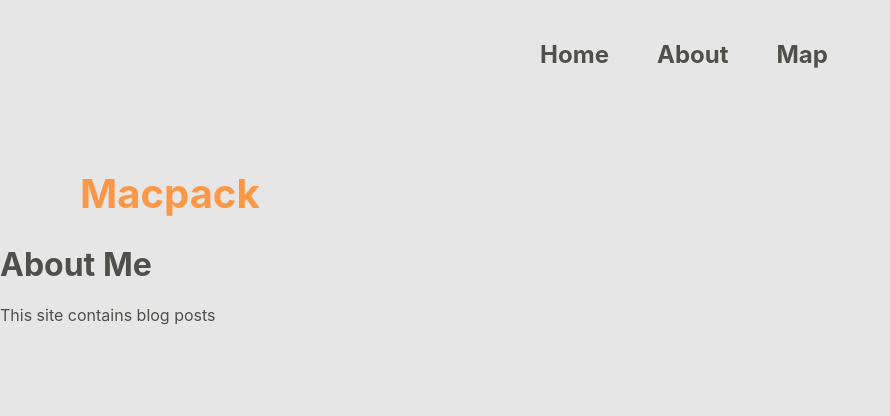
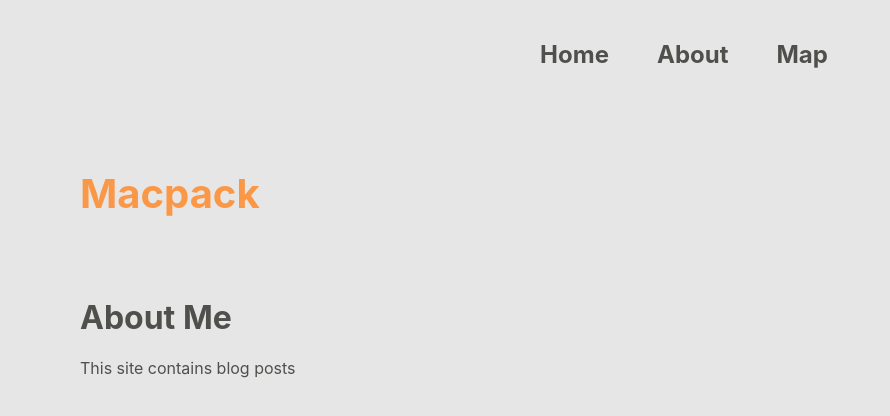
Before and after one commit to maxrworsley/blogsite, a React (Create React App) app in the folder blogsite/: page /about in a window 1280 px wide. Shown: the top 416 px of the page, without its empty margins (0-890 px from the left). Built offline with nearby package versions, Linux system fonts and the light colour scheme.

Commit message:
Set content width and about styling

```diff
--- a/blogsite/src/App.css
+++ b/blogsite/src/App.css
@@ -54,6 +54,14 @@ body {
   list-style-type: none;
 }
 
+/* About */
+.about-content {
+  text-align: left;
+  max-width: 50em;
+  margin-left: 5em;
+  margin-top: 5em;
+}
+
 /* Post List Post */
 .post-title-div {
   margin-top: 1.5em;
@@ -73,6 +81,7 @@ body {
 /* Post */
 .post-content {
   text-align: left;
+  max-width: 50em;
   margin-left: 5em;
   margin-top: 5em;
 }
--- a/blogsite/src/pages/About.js
+++ b/blogsite/src/pages/About.js
@@ -7,7 +7,7 @@ function About() {
             <header>
                 <Banner />
             </header>
-            <div>
+            <div className='about-content'>
                 <h1>About Me</h1>
                 <p> This site contains blog posts</p>
             </div>
--- a/blogsite/src/posts/First New Post.md
+++ b/blogsite/src/posts/First New Post.md
@@ -2,4 +2,4 @@
 Interesting Title
 # Wow such an interesting topic!
 
-This is something I've wanted to talk about for a long time
+This is something I've wanted to talk about for a long time This is something I've wanted to talk about for a long time This is something I've wanted to talk about for a long time This is something I've wanted to talk about for a long time This is something I've wanted to talk about for a long time
```
